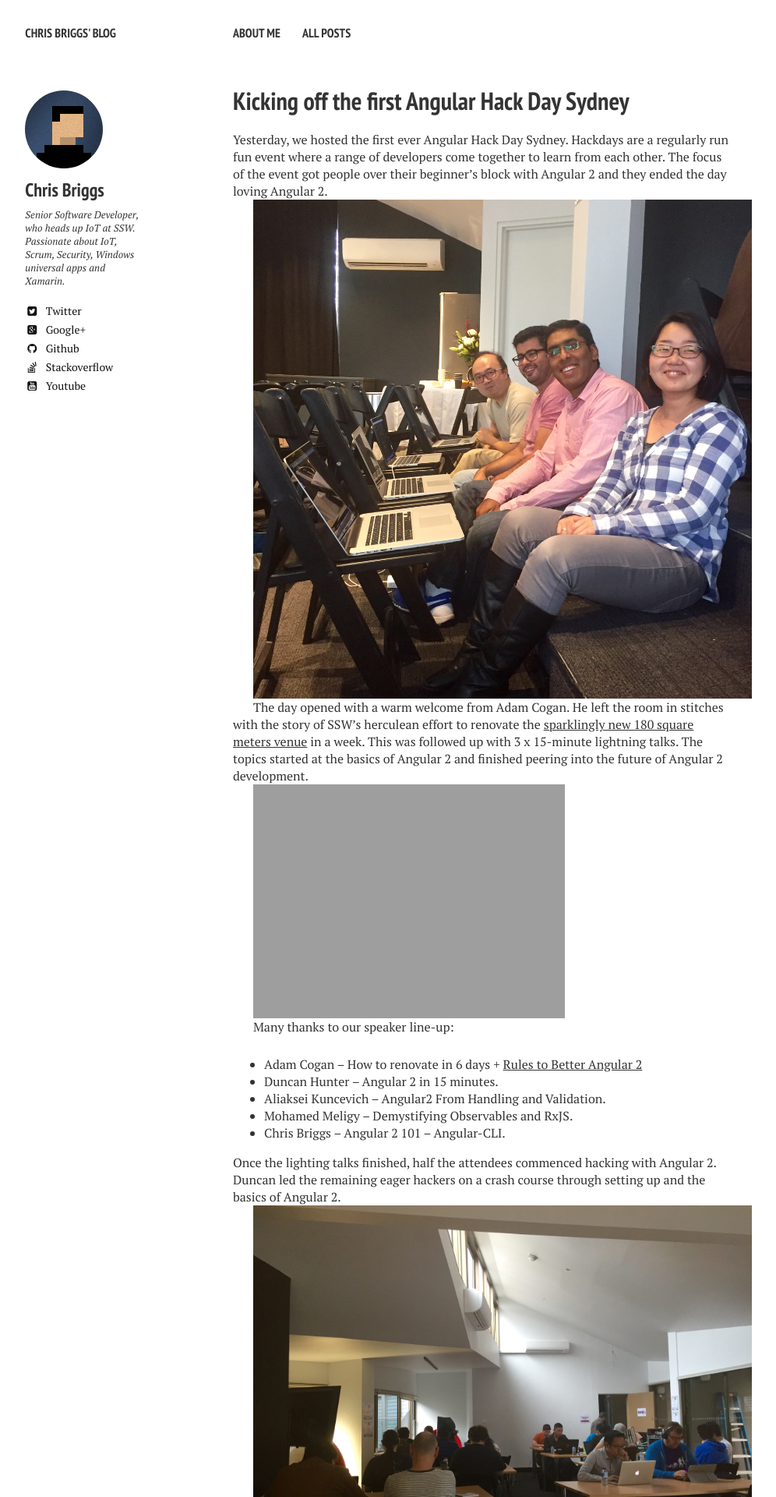
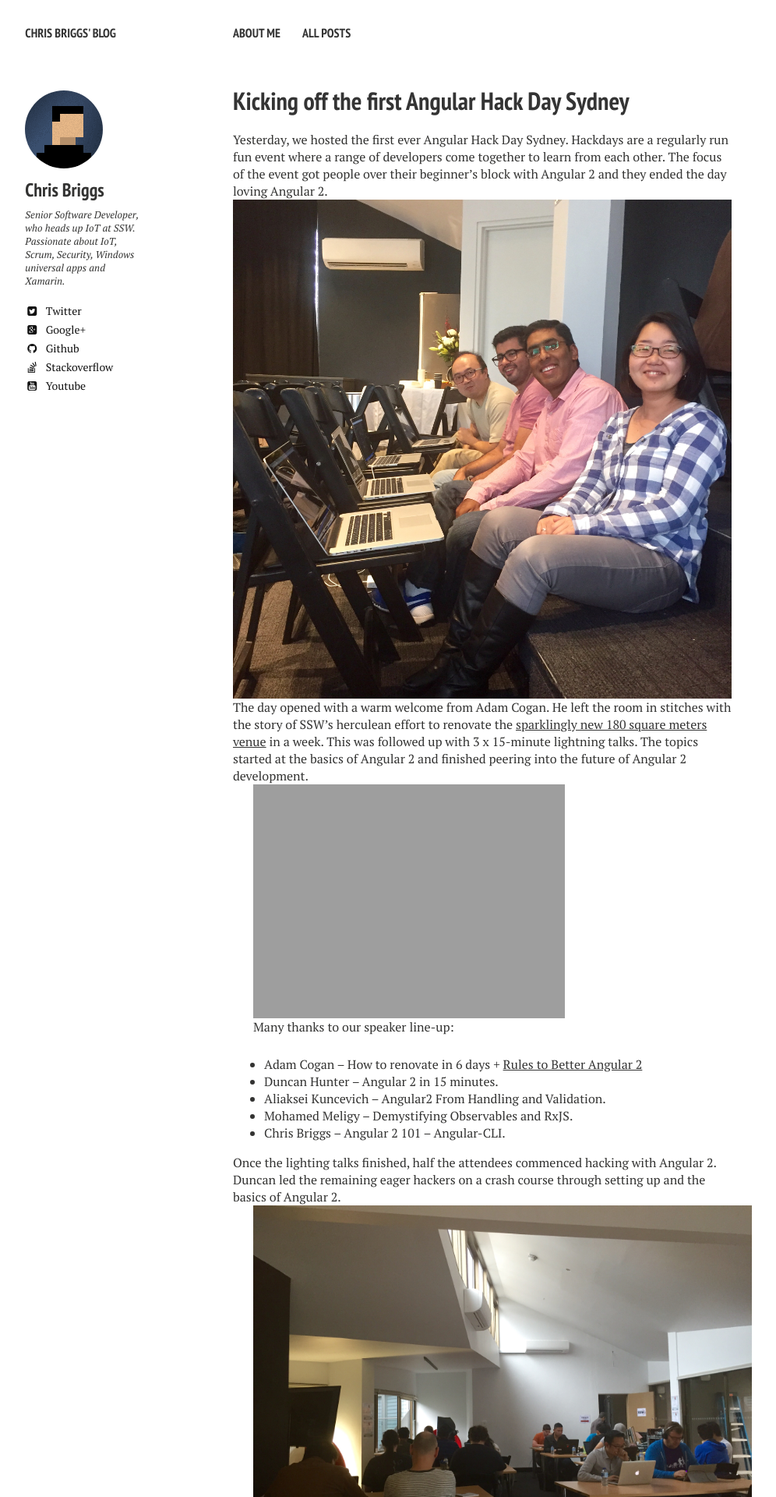
Before and after one commit to Briggsc28/briggsc28.github.io, a Jekyll site: the page built from _posts/2016-04-24-First-Angular-Hack-Day-Sydney.md, in a window 1280 px wide. Shown: the top 1920 px of the page at 78% size, without its empty margins (21-1017 px from the left). Built offline with Jekyll 4.4.1, drawn with Linux system fonts in a browser that asks for light colours; nearby versions of some CDN libraries.

```diff
--- a/_posts/2016-04-24-First-Angular-Hack-Day-Sydney.md
+++ b/_posts/2016-04-24-First-Angular-Hack-Day-Sydney.md
@@ -12,10 +12,9 @@ image:
 ---
 
 Yesterday, we hosted the first ever Angular Hack Day Sydney. Hackdays are a regularly run fun event where a range of developers come together to learn from each other. The focus of the event got people over their beginner's block with Angular 2 and they ended the day loving Angular 2.
-
+<br>
 ![Eager Hackers](/images/FullSizeRender (1).jpg)
-
-The day opened with a warm welcome from Adam Cogan. He left the room in stitches with the story of SSW’s herculean effort to renovate the [sparklingly new 180 square meters venue](https://www.ssw.com.au/ssw/Events/Venues/Hire-Conference-Room.aspx) in a week. This was followed up with 3 x 15-minute lightning talks. The topics started at the basics of Angular 2 and finished peering into the future of Angular 2 development.
+<br>The day opened with a warm welcome from Adam Cogan. He left the room in stitches with the story of SSW’s herculean effort to renovate the [sparklingly new 180 square meters venue](https://www.ssw.com.au/ssw/Events/Venues/Hire-Conference-Room.aspx) in a week. This was followed up with 3 x 15-minute lightning talks. The topics started at the basics of Angular 2 and finished peering into the future of Angular 2 development.
 
 ![Adam Cogan](/images/FullSizeRender (4).jpg)
 
```
